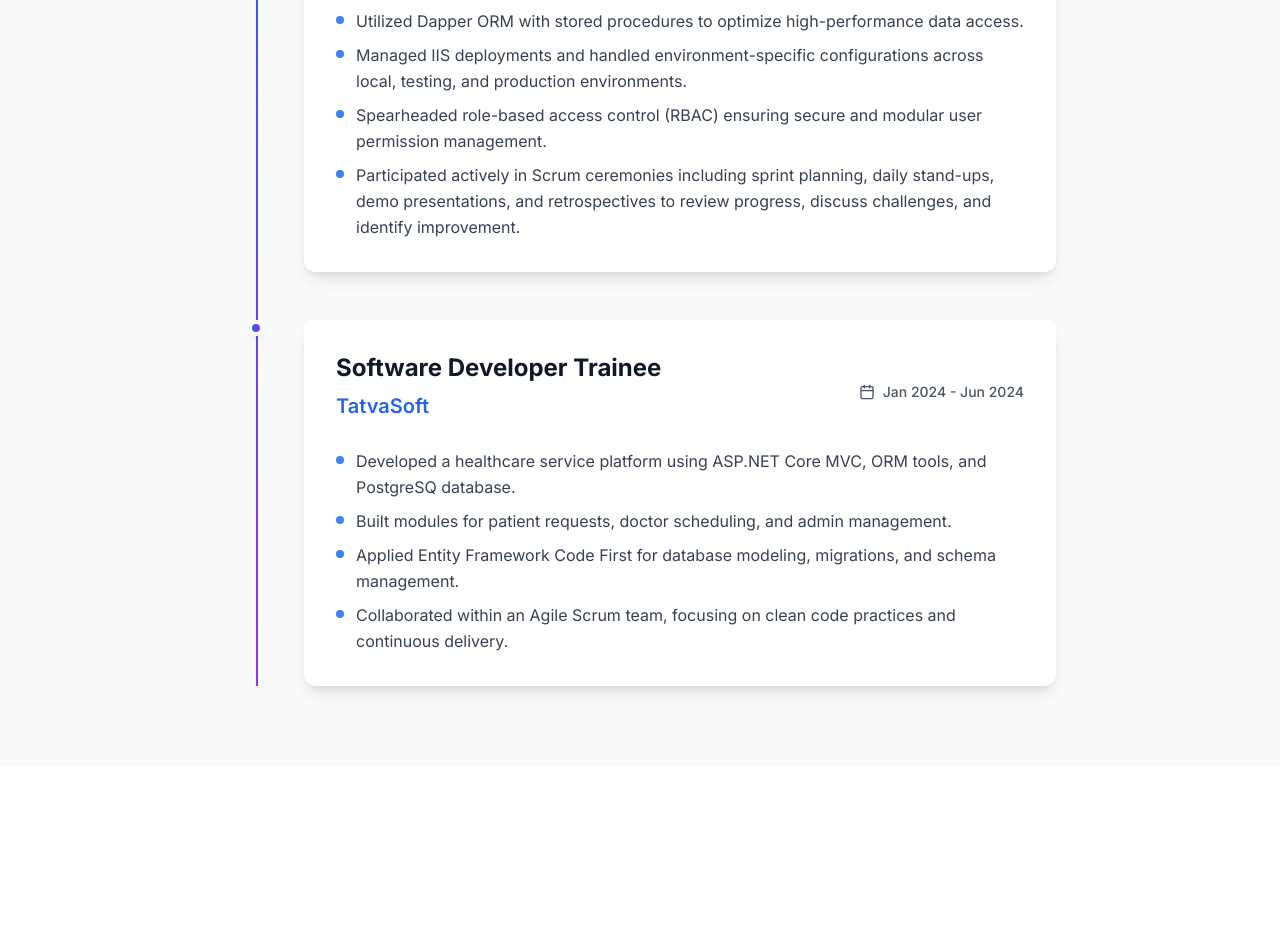
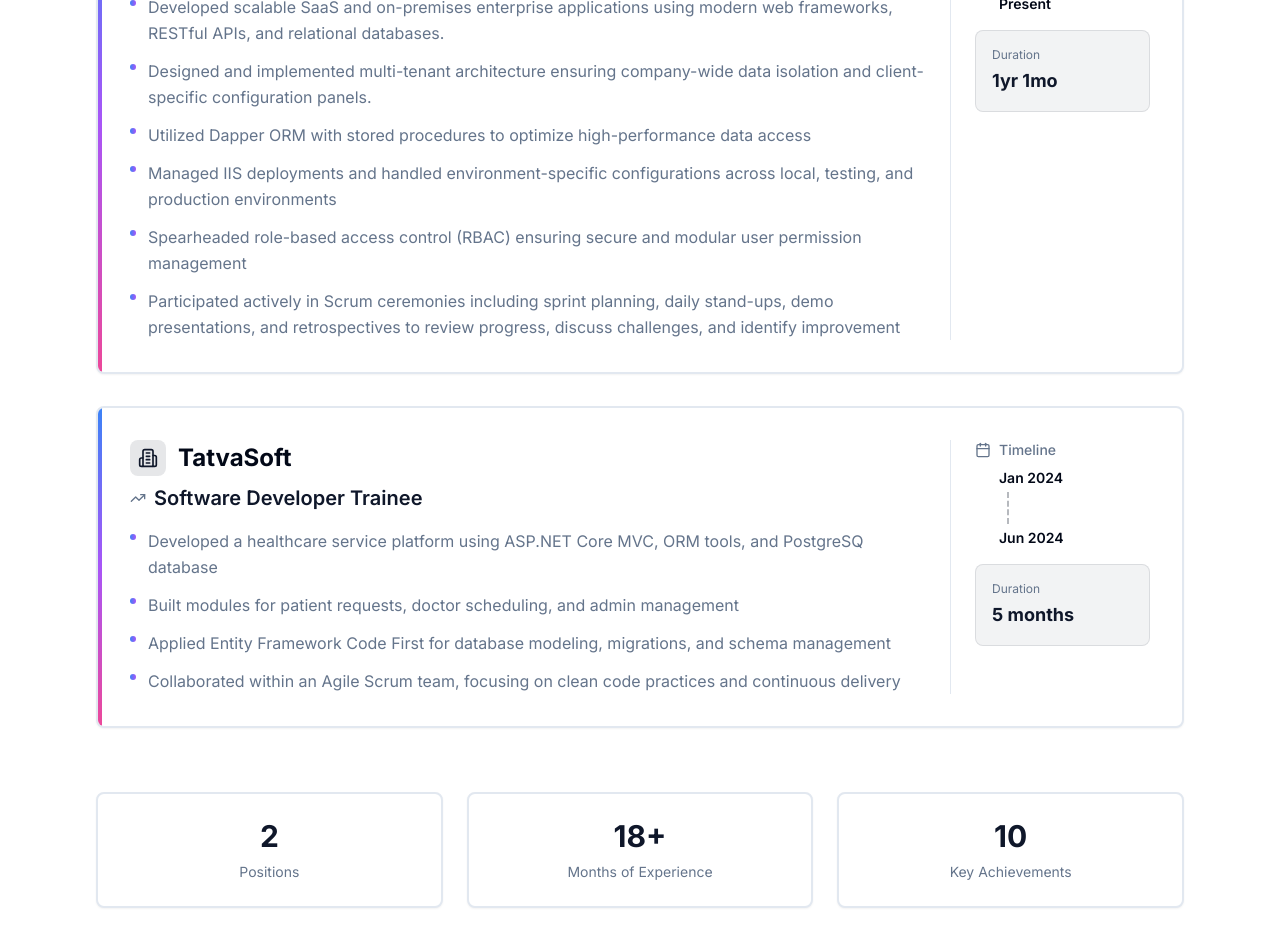
Before and after one commit to keyur1149/keyur1149.github.io, a React (Vite) app: page /experience in a window 1280 px wide. Shown: the part 540-1486 px from the top of the page. Before the commit the page ends 1306 px from the top, so only its background shows below. Built offline with nearby package versions, Linux system fonts and the light colour scheme.

Commit message:
Refactor Experience Section

```diff
--- a/src/components/Experience.tsx
+++ b/src/components/Experience.tsx
@@ -1,6 +1,7 @@
 
 import React, { useEffect, useState } from 'react';
-import { Calendar, MapPin } from 'lucide-react';
+import { Calendar, Briefcase, Building2, TrendingUp } from 'lucide-react';
+import { Card, CardContent } from './ui/card';
 import portfolioData from '../data/portfolio.json';
 
 const Experience = () => {
@@ -17,62 +18,151 @@ const Experience = () => {
     return date.toLocaleDateString('en-US', { month: 'short', year: 'numeric' });
   };
 
+  const calculateDuration = (startDate: string, endDate: string) => {
+    const start = new Date(startDate);
+    const end = endDate === 'Present' ? new Date() : new Date(endDate);
+    const months = (end.getFullYear() - start.getFullYear()) * 12 + (end.getMonth() - start.getMonth());
+
+    if (months < 12) return `${months} months`;
+    const years = Math.floor(months / 12);
+    const remainingMonths = months % 12;
+    return remainingMonths > 0 ? `${years}yr ${remainingMonths}mo` : `${years} year${years > 1 ? 's' : ''}`;
+  };
+
   return (
-    <div className="min-h-screen pt-16 bg-gray-50 dark:bg-gray-900">
-      <div className="max-w-4xl mx-auto px-4 sm:px-6 lg:px-8 py-20">
+    <div className="min-h-screen pt-16 bg-background">
+      <div className="max-w-6xl mx-auto px-4 sm:px-6 lg:px-8 py-20">
         <div className={`transition-all duration-1000 ${isVisible ? 'opacity-100 translate-y-0' : 'opacity-0 translate-y-10'}`}>
-          <h1 className="text-4xl lg:text-5xl font-bold text-gray-900 dark:text-white mb-4 text-center">
-            Experience
+          {/* Header */}
+          <div className="text-center mb-20">
+            <div className="inline-flex items-center justify-center p-2 bg-primary/10 rounded-lg mb-4">
+              <Briefcase className="w-6 h-6 text-primary" />
+            </div>
+            <h1 className="text-4xl lg:text-6xl font-bold text-foreground mb-4">
+              Professional Journey
             </h1>
-          <p className="text-xl text-gray-600 dark:text-gray-400 mb-16 text-center">
-            My professional journey and career highlights
+            <p className="text-xl text-muted-foreground max-w-2xl mx-auto">
+              Building innovative solutions and growing through challenging experiences
             </p>
+          </div>
 
-          <div className="relative">
-            {/* Timeline line */}
-            <div className="absolute left-8 top-0 bottom-0 w-0.5 bg-gradient-to-b from-blue-600 to-purple-600"></div>
-
-            <div className="space-y-12">
+          {/* Experience Grid */}
+          <div className="space-y-8">
             {experience.map((exp, index) => (
-                <div
+              <Card
                 key={exp.id}
-                  className={`relative pl-20 transition-all duration-700 delay-${index * 200}`}
+                className={`group relative overflow-hidden border-2 hover:border-primary/50 transition-all duration-500 hover:shadow-2xl hover:shadow-primary/10 ${
+                  isVisible ? 'animate-fade-in' : 'opacity-0'
+                }`}
                 style={{ animationDelay: `${index * 200}ms` }}
               >
-                  {/* Timeline dot */}
-                  <div className="absolute left-6 w-4 h-4 bg-gradient-to-r from-blue-600 to-purple-600 rounded-full border-4 border-white dark:border-gray-900 shadow-lg"></div>
+                {/* Gradient accent */}
+                <div className="absolute top-0 left-0 w-1 h-full bg-gradient-to-b from-blue-500 via-purple-500 to-pink-500" />
 
-                  {/* Content card */}
-                  <div className="bg-white dark:bg-gray-800 rounded-xl shadow-lg hover:shadow-2xl transition-all duration-300 transform hover:scale-105 p-8">
-                    <div className="flex flex-col md:flex-row md:items-center md:justify-between mb-4">
-                      <div>
-                        <h3 className="text-2xl font-bold text-gray-900 dark:text-white mb-2">
+                {/* Glow effect on hover */}
+                <div className="absolute inset-0 bg-gradient-to-r from-blue-500/5 via-purple-500/5 to-pink-500/5 opacity-0 group-hover:opacity-100 transition-opacity duration-500" />
+
+                <CardContent className="p-8 relative">
+                  <div className="grid md:grid-cols-[1fr,auto] gap-6">
+                    {/* Left: Main Content */}
+                    <div className="space-y-4">
+                      {/* Company & Role */}
+                      <div className="space-y-2">
+                        <div className="flex items-center gap-3 mb-2">
+                          <div className="p-2 bg-primary/10 rounded-lg">
+                            <Building2 className="w-5 h-5 text-primary" />
+                          </div>
+                          <h3 className="text-2xl font-bold text-foreground">
+                            {exp.company}
+                          </h3>
+                          {exp.endDate === 'Present' && (
+                            <span className="px-3 py-1 bg-green-500/10 text-green-600 dark:text-green-400 text-xs font-semibold rounded-full border border-green-500/20">
+                              Current
+                            </span>
+                          )}
+                        </div>
+
+                        <div className="flex items-center gap-2">
+                          <TrendingUp className="w-4 h-4 text-muted-foreground" />
+                          <h4 className="text-xl font-semibold text-primary">
                             {exp.position}
-                        </h3>
-                        <h4 className="text-xl text-blue-600 dark:text-blue-400 font-semibold mb-3">
-                          {exp.company}
                           </h4>
-                      </div>
-                      <div className="flex items-center space-x-2 text-gray-600 dark:text-gray-400">
-                        <Calendar size={16} />
-                        <span className="text-sm font-medium">
-                          {formatDate(exp.startDate)} - {formatDate(exp.endDate)}
-                        </span>
                         </div>
                       </div>
 
-                    <ul className="text-gray-700 dark:text-gray-300 leading-relaxed space-y-2">
-                      {exp.description.map((point, index) => (
-                        <li key={index} className="flex items-start">
-                          <span className="inline-block w-2 h-2 bg-blue-500 rounded-full mt-2 mr-3 flex-shrink-0"></span>
-                          <span>{point.trim()}.</span>
+                      {/* Description Points */}
+                      <ul className="space-y-3 mt-6">
+                        {exp.description.map((point, idx) => (
+                          <li key={idx} className="flex items-start gap-3 text-muted-foreground hover:text-foreground transition-colors group/item">
+                            <div className="mt-1.5 min-w-[6px] h-[6px] rounded-full bg-gradient-to-r from-blue-500 to-purple-500 group-hover/item:scale-150 transition-transform" />
+                            <span className="leading-relaxed">{point.trim()}</span>
                           </li>
                         ))}
                       </ul>
                     </div>
+
+                    {/* Right: Timeline Info */}
+                    <div className="md:border-l md:pl-6 md:min-w-[200px] space-y-4">
+                      <div className="flex flex-col gap-4">
+                        {/* Date Range */}
+                        <div className="space-y-2">
+                          <div className="flex items-center gap-2 text-muted-foreground">
+                            <Calendar className="w-4 h-4" />
+                            <span className="text-sm font-medium">Timeline</span>
                           </div>
+                          <div className="pl-6 space-y-1">
+                            <p className="text-sm font-semibold text-foreground">
+                              {formatDate(exp.startDate)}
+                            </p>
+                            <div className="h-8 border-l-2 border-dashed border-primary/30 ml-2" />
+                            <p className="text-sm font-semibold text-foreground">
+                              {formatDate(exp.endDate)}
+                            </p>
+                          </div>
+                        </div>
+
+                        {/* Duration Badge */}
+                        <div className="bg-primary/5 border border-primary/10 rounded-lg p-4">
+                          <p className="text-xs text-muted-foreground mb-1">Duration</p>
+                          <p className="text-lg font-bold text-primary">
+                            {calculateDuration(exp.startDate, exp.endDate)}
+                          </p>
+                        </div>
+                      </div>
+                    </div>
+                  </div>
+                </CardContent>
+              </Card>
             ))}
           </div>
+
+          {/* Bottom Stats */}
+          <div className="mt-16 grid grid-cols-1 md:grid-cols-3 gap-6">
+            <Card className="text-center p-6 border-2 hover:border-primary/50 transition-colors">
+              <div className="text-3xl font-bold text-primary mb-2">
+                {experience.length}
+              </div>
+              <div className="text-sm text-muted-foreground">Positions</div>
+            </Card>
+            <Card className="text-center p-6 border-2 hover:border-primary/50 transition-colors">
+              <div className="text-3xl font-bold text-primary mb-2">
+                {experience.reduce((sum, exp) => {
+                  const months = (() => {
+                    const start = new Date(exp.startDate);
+                    const end = exp.endDate === 'Present' ? new Date() : new Date(exp.endDate);
+                    return (end.getFullYear() - start.getFullYear()) * 12 + (end.getMonth() - start.getMonth());
+                  })();
+                  return sum + months;
+                }, 0)}+
+              </div>
+              <div className="text-sm text-muted-foreground">Months of Experience</div>
+            </Card>
+            <Card className="text-center p-6 border-2 hover:border-primary/50 transition-colors">
+              <div className="text-3xl font-bold text-primary mb-2">
+                {experience.reduce((sum, exp) => sum + exp.description.length, 0)}
+              </div>
+              <div className="text-sm text-muted-foreground">Key Achievements</div>
+            </Card>
           </div>
         </div>
       </div>
```
Lines whose indentation alone changed are shown as unchanged.
